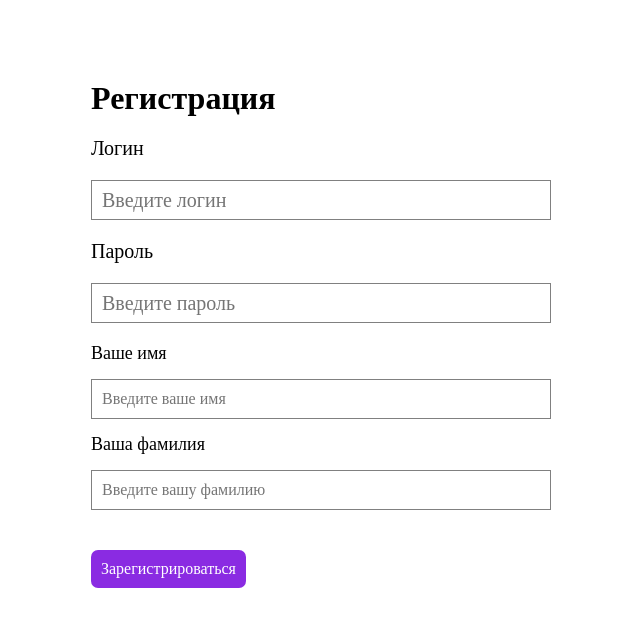
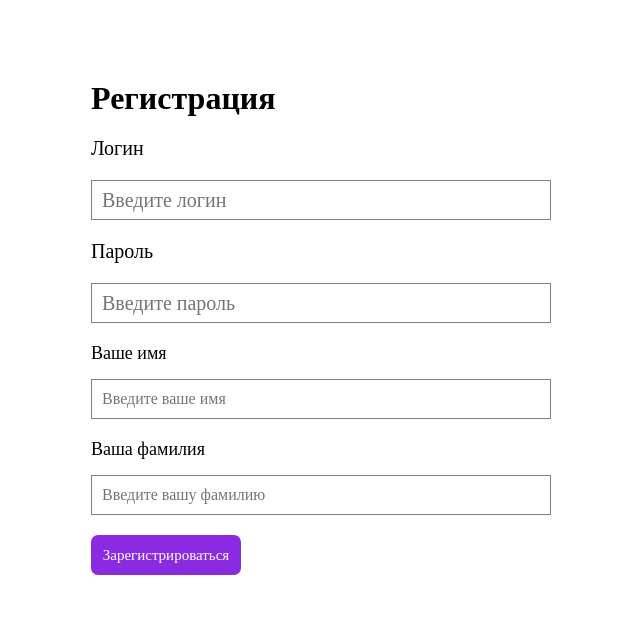
Before and after one commit to innamagkeeva/vue-router, a Vue app: page /register in a window 1280 px wide. Shown: the top 626 px of the page, without its empty margins (319-959 px from the left). Built offline with nearby package versions, Linux system fonts and the light colour scheme; the HTML template or start-up script is replaced by a standard one.

Commit message:
вынесла кнопку в отдельный компонент

```diff
--- /dev/null
+++ b/src/components/BaseButton.vue
@@ -0,0 +1,25 @@
+<script setup lang="ts"></script>
+
+<template>
+  <button
+    class="form__button"
+    type="submit"
+  >
+    <slot>кнопка</slot>
+    <!-- Компонент использует <slot> — это значит, что я могу передавать внутрь него текст кнопки -->
+  </button>
+</template>
+
+<style scoped>
+.form__button {
+  width: 150px;
+  height: 40px;
+  display: block;
+  font-size: 15px;
+  margin-bottom: 20px;
+  background-color: blueviolet;
+  color: white;
+  border: none;
+  border-radius: 7px;
+}
+</style>
--- a/src/router/index.ts
+++ b/src/router/index.ts
@@ -50,15 +50,16 @@ const routes = [
     name: 'auth',
     component: () => import('@/views/AuthPage.vue'),
   },
+
+  {
+    path: '/register',
+    name: 'register',
+    component: () => import('@/views/RegistrationPage.vue'),
+  },
   {
     path: '/:pathMatch(.*)*',
     name: 'notFound',
     component: () => import('@/views/NotFoundPage.vue'),
-  },
-  {
-    path: '/register',
-    name: 'register',
-    component: () => import('@/views/RegistrationPage.vue'),
   },
 ]
 
--- a/src/views/AuthPage.vue
+++ b/src/views/AuthPage.vue
@@ -2,6 +2,7 @@
 import { ref } from 'vue'
 import { authApi } from '@/api/auth'
 import LoginForm from '@/components/LoginForm.vue'
+import BaseButton from '@/components/BaseButton.vue'
 import router from '@/router'
 
 const login = ref<string>('')
@@ -44,12 +45,7 @@ async function onSignIn() {
           v-model:login="login"
           v-model:password="password"
         />
-        <button
-          type="submit"
-          class="form__button form__button-entrance"
-        >
-          Войти
-        </button>
+        <BaseButton> Войти</BaseButton>
       </form>
     </div>
   </div>
@@ -67,26 +63,6 @@ async function onSignIn() {
   padding: 20px;
 }
 
-.form__button {
-  width: 150px;
-  display: block;
-  font-size: 15px;
-  margin-bottom: 20px;
-}
-
-.form__button-memorization {
-  height: 35px;
-}
-
-.form__button-entrance {
-  height: 45px;
-  border: none;
-  border-radius: 10px;
-  background-color: blue;
-  color: white;
-  font-size: 15px;
-}
-
 .title {
   margin-bottom: 30px;
 }
--- a/src/views/RegistrationPage.vue
+++ b/src/views/RegistrationPage.vue
@@ -2,6 +2,7 @@
 import { registerApi } from '@/api/register'
 import { ref } from 'vue'
 import LoginForm from '@/components/LoginForm.vue'
+import BaseButton from '@/components/BaseButton.vue'
 import router from '@/router'
 
 const login = ref<string>('')
@@ -49,7 +50,6 @@ async function signIn() {
           v-model:login="login"
           v-model:password="password"
         />
-
         <p class="form__text">Ваше имя</p>
         <input
           class="form__input"
@@ -66,12 +66,7 @@ async function signIn() {
           placeholder="Введите вашу фамилию"
           v-model="secondName"
         />
-        <button
-          class="form__button"
-          type="submit"
-        >
-          Зарегистрироваться
-        </button>
+        <BaseButton>Зарегистрироваться</BaseButton>
       </form>
     </div>
   </div>
@@ -93,6 +88,10 @@ async function signIn() {
   margin-bottom: 20px;
 }
 
+.form {
+  margin-bottom: 20px;
+}
+
 .form__text {
   font-size: 18px;
   margin-bottom: 15px;
@@ -104,18 +103,6 @@ async function signIn() {
   padding-left: 10px;
   outline: none;
   border: 1px solid grey;
-  margin-bottom: 15px;
-}
-
-.form__button {
-  padding: 10px;
-  background-color: blueviolet;
-  color: white;
-  border: none;
-  border-radius: 7px;
-}
-
-.form__input-secondName {
-  margin-bottom: 40px;
+  margin-bottom: 20px;
 }
 </style>
```
